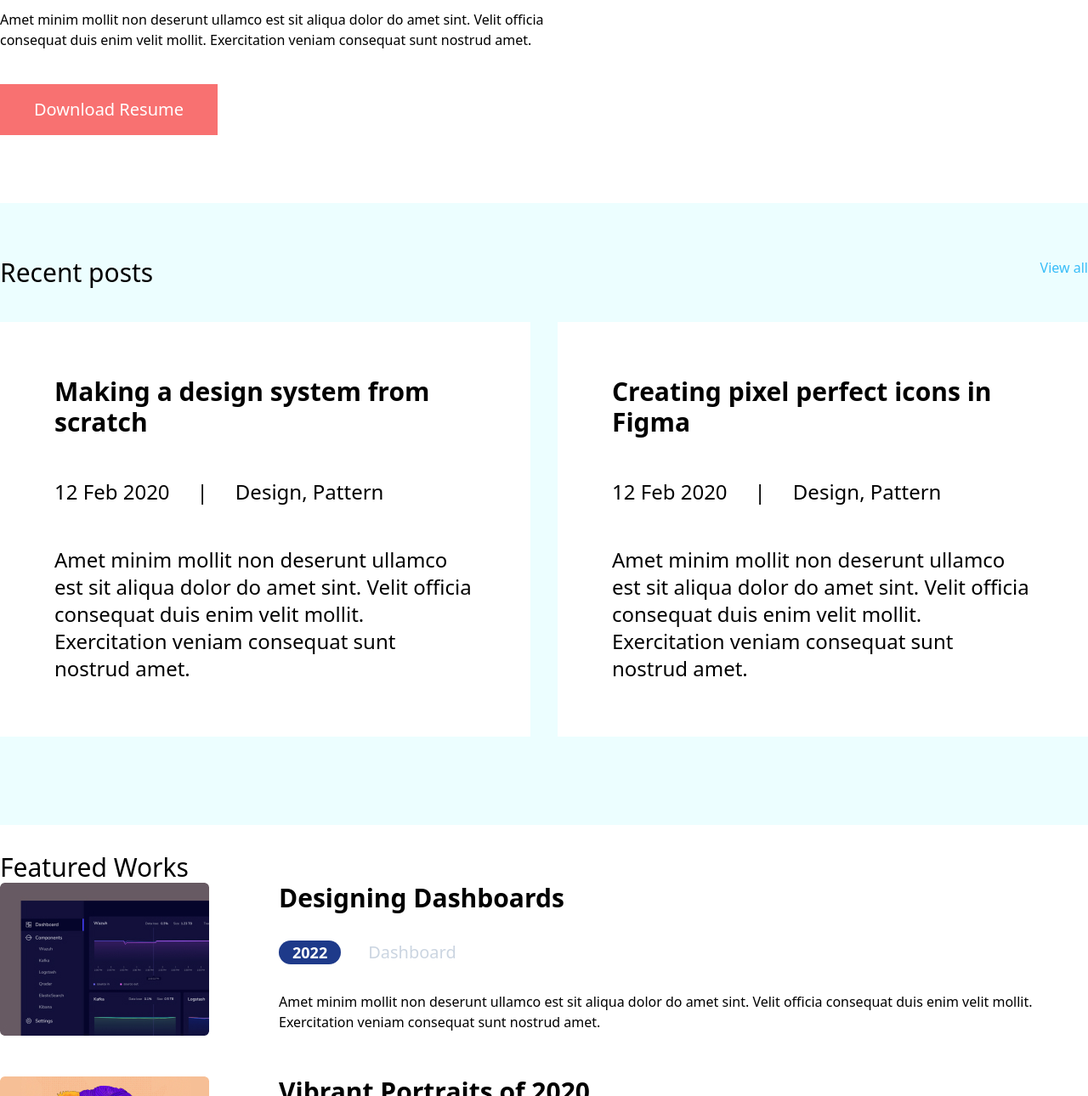
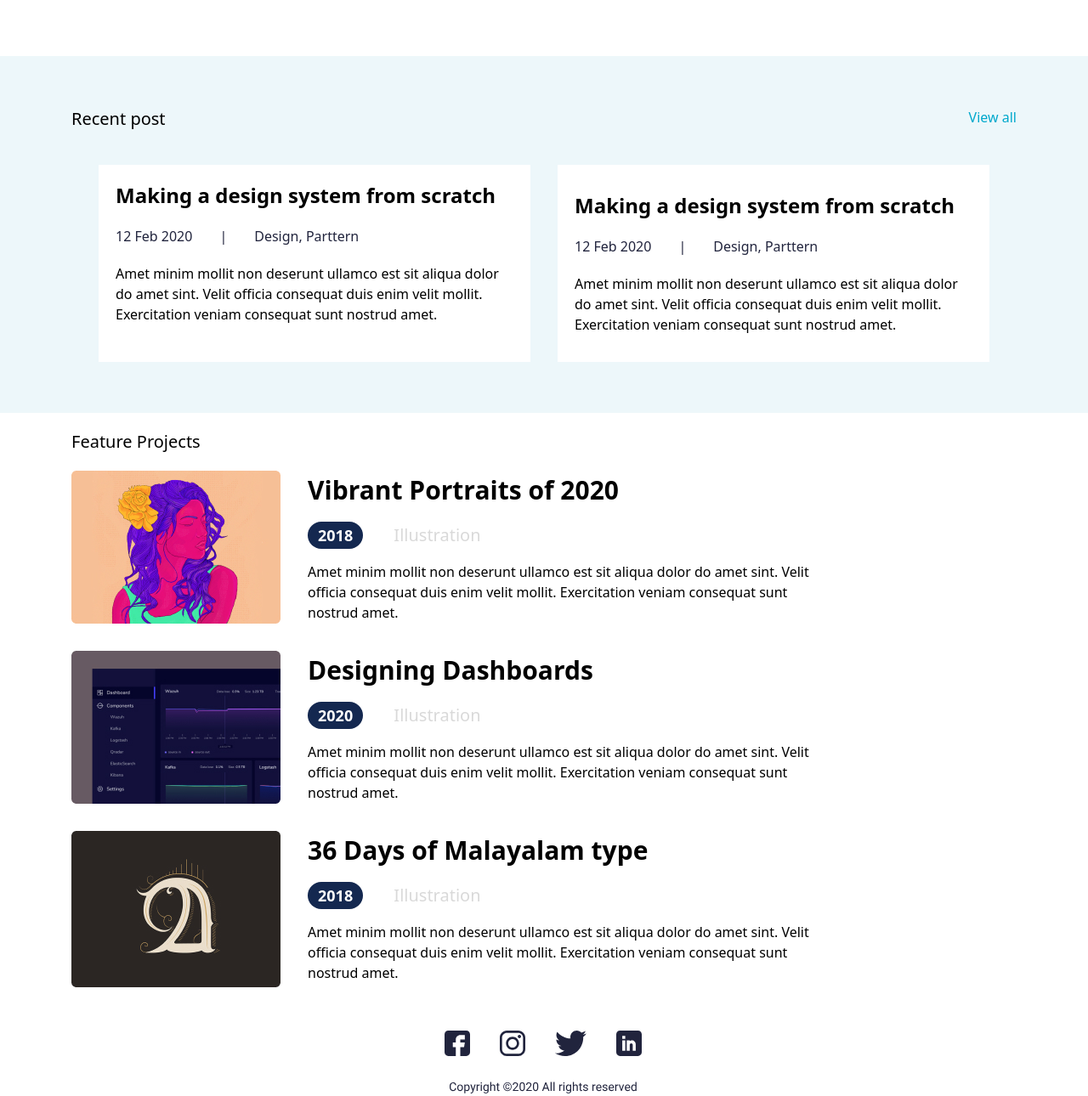
Before and after one commit to TranMinhDuc2003/web2022, a website built with Vite: page index.html in a window 1280 px wide. Shown: the part 533-1823 px from the top of the page at 85% size. Built offline with nearby package versions, Linux system fonts and the light colour scheme.

Commit message:
assgiment

```diff
--- a/index.html
+++ b/index.html
@@ -12,118 +12,126 @@
 <body>
   <header class="max-w-7xl mx-auto my-5">
     <ul class="hidden md:flex justify-end space-x-8">
-      <li class="font-medium text-xl"><a href="">Works</a></li>
-      <li class="font-medium text-xl"><a href="">Blog</a></li>
-      <li class="font-medium text-xl"><a href="">Contact</a></li>
+      <li class="font-medium text-xl"><a href="index.html">Home</a></li>
+      <li class="font-medium text-xl"><a href="Works.html">Works</a></li>
+      <li class="font-medium text-xl"><a href="Blog.html">Blog</a></li>
+      <li class="font-medium text-xl"><a href="Contact.html">Contact</a></li>
     </ul>
-    <button class="inline-block md:hidden">Mobie</button>
+    <button class="inline-block md:hidden mr-auto">Mobie</button>
   </header>
-  <section class="container max-w-7xl mx-auto mt-60">
-    <div class="grid grid-cols-5 gap-80 flex justify-between">
-      <div class="col-span-3">
-        <h1 class="font-bold text-7xl font-sans">Hi, I am John,
-          Creative Technologist</h1>
-        <p class="font-normal text-base my-10 text-base">Amet minim mollit non deserunt ullamco est sit aliqua dolor do
-          amet sint. Velit officia consequat duis enim
-          velit mollit. Exercitation veniam consequat sunt nostrud amet.</p>
-        <button class="font-medium text-xl text-white bg-red-400 px-10 py-4">Download Resume</button>
+  <section class="py-20">
+    <div class="max-w-6xl mx-auto px-5">
+      <div class="grid md:grid-cols-3">
+        <div class="md:col-span-2 order-2 py-10 md:order-1 mx-auto">
+          <h2 class="text-5xl font-bold leading-[60px]">
+            Hi, I am Duc, <br />
+            Creative Technologist
+          </h2>
+          <p class="text-base my-5">
+            Amet minim mollit non deserunt ullamco est sit aliqua dolor do amet sint. Velit officia consequat duis enim
+            velit mollit. Exercitation veniam consequat sunt nostrud amet.
+          </p>
+          <a href="" class="inline-block bg-[#FF6464] text-[#FFFFFF] py-5 px-10">Download Resume</a>
         </div>
-      <div class="col-span-2 ">
-        <img src="img/Ellipse 1.jpg" alt="">
-      </div>
-    </div>
-  </section>
-  <section class="Recent-posts bg-cyan-50">
-    <div class="max-w-7xl mx-auto mt-20 py-16">
-      <div class="flex justify-between">
-        <div>
-          <h2 class="font-normal text-3xl">Recent posts</h2>
-        </div>
-        <div>
-          <a href="" class="text-sky-400">View all</a>
-        </div>
-      </div>
-      <div class="grid grid-cols-2 gap-8 my-10 flex justify-around ">
-        <div class="bg-white p-16">
-          <h2 class="font-bold text-3xl">Making a design system from scratch</h2>
-          <div class="flex space-x-8 my-4 text-2xl py-8">
-            <p>12 Feb 2020</p>
-            <p>|</p>
-            <p>Design, Pattern</p>
-          </div>
-          <p class="mt-4 text-2xl">Amet minim mollit non deserunt ullamco est sit aliqua dolor do amet sint. Velit
-            officia consequat duis enim
-            velit mollit. Exercitation veniam consequat sunt nostrud amet.</p>
-        </div>
-        <div class="bg-white p-16">
-          <h2 class="font-bold text-3xl">Creating pixel perfect icons in Figma</h2>
-          <div class="flex space-x-8 mt-4 text-2xl py-8">
-            <p>12 Feb 2020</p>
-            <p>|</p>
-            <p>Design, Pattern</p>
-          </div>
-          <p class="mt-4 text-2xl">Amet minim mollit non deserunt ullamco est sit aliqua dolor do amet sint. Velit
-            officia consequat duis enim
-            velit mollit. Exercitation veniam consequat sunt nostrud amet.</p>
+        <div class="md:col-span-1 order-1 md:order-2">
+          <img src="img/Ellipse 1.jpg" alt="" class="mx-auto md:ml-auto md:mr-0">
         </div>
       </div>
     </div>
   </section>
-  <section class="Featured-Works py-8">
-    <div class="max-w-7xl mx-auto">
-      <div>
-        <h2 class="font-normal text-3xl">Featured Works</h2>
+  <section class="rexent-post bg-[#EDF7FA] py-10">
+    <div class="max-w-6xl mx-auto px-5">
+      <div class="flex justify-between py-5">
+        <h2 class="text-xl">Recent post</h2>
+        <a href="" class="text-[#00A8CC]">View all</a>
       </div>
-      <div class="grid grid-cols-4 gap-8 flex">
-        <div class="col-span-1">
-          <img src="img/Rectangle 30.jpg" alt="">
+      <div class="grid md:grid-cols-2 gap-8  py-5 px-8">
+        <div class="bg-white p-5">
+          <h3 class="mb-5"><a href="" class="text-2xl font-bold">Making a design system from scratch</a></h3>
+          <div class="flex space-x-8 text-[#21243D] mb-5">
+            <span>12 Feb 2020</span>
+            <span>|</span>
+            <span>Design, Parttern</span>
           </div>
-        <div class="col-span-3">
-          <h2 class="text-3xl font-bold">Designing Dashboards</h2>
-          <div class="flex space-x-8 my-8">
-            <div class="bg-blue-900 px-4 rounded-3xl text-white font-black text-lg">2022</div>
-            <div class="font-normal text-xl text-slate-300">Dashboard</div>
+          <p>
+            Amet minim mollit non deserunt ullamco est sit aliqua dolor do amet sint. Velit officia consequat duis enim
+            velit mollit. Exercitation veniam consequat sunt nostrud amet.
+          </p>
         </div>
-          <p class="font-normal text-base">Amet minim mollit non deserunt ullamco est sit aliqua dolor do amet sint. Velit officia consequat duis enim
-            velit mollit. Exercitation veniam consequat sunt nostrud amet.</p>
+        <div class="bg-white px-5 py-8">
+          <h3 class="mb-5"><a href="" class="text-2xl font-bold">Making a design system from scratch</a></h3>
+          <div class="flex space-x-8 text-[#21243D] mb-5">
+            <span>12 Feb 2020</span>
+            <span>|</span>
+            <span>Design, Parttern</span>
+          </div>
+          <p>
+            Amet minim mollit non deserunt ullamco est sit aliqua dolor do amet sint. Velit officia consequat duis enim
+            velit mollit. Exercitation veniam consequat sunt nostrud amet.
+          </p>
         </div>
       </div>
-      <div class="grid grid-cols-4 gap-8 flex my-12  ">
-        <div class="col-span-1">
-          <img src="img/Rectangle 32.jpg" alt="">
     </div>
-        <div class="col-span-3">
-          <h2 class="text-3xl font-bold">Vibrant Portraits of 2020</h2>
-          <div class="flex space-x-8 my-8">
-            <div class="bg-blue-900 px-4 rounded-3xl text-white font-black text-lg">2022</div>
-            <div class="font-normal text-xl text-slate-300">Illustration</div>
+  </section>
+  <section>
+    <div class="max-w-6xl mx-auto px-5 ">
+      <div class="flex py-5">
+        <h2 class="text-xl">Feature Projects</h2>
       </div>
-          <p class="font-normal text-base">Amet minim mollit non deserunt ullamco est sit aliqua dolor do amet sint. Velit officia consequat duis enim
-            velit mollit. Exercitation veniam consequat sunt nostrud amet.</p>
+      <div class="grid md:grid-cols-[246px,auto] gap-8 ">
+        <div>
+          <img src="img/Rectangle 32.jpg" alt="" class="w-full">
         </div>
+        <div>
+          <h3 class="font-bold text-[30px]">Vibrant Portraits of 2020</h3>
+          <div class="space-x-8 item-center py-4">
+            <span class="font-black text-[18px] text-[#FFFFFF] bg-[#142850] py-1 px-3
+            rounded-full">2018</span>
+            <span class="text-[#D9D9D9] font-normal text-[20px]">Illustration</span>
           </div>
-      <div class="grid grid-cols-4 gap-8 flex">
-        <div class="col-span-1">
-          <img src="img/Rectangle 34.jpg" alt="">
+          <p>Amet minim mollit non deserunt ullamco est sit aliqua dolor do amet sint. Velit <br />officia consequat
+            duis enim velit mollit. Exercitation veniam consequat sunt <br />nostrud amet.</p>
         </div>
-        <div class="col-span-3">
-          <h2 class="text-3xl font-bold">36 Days of Malayalam type</h2>
-          <div class="flex space-x-8 my-8">
-            <div class="bg-blue-900 px-4 rounded-3xl text-white font-black text-lg">2022</div>
-            <div class="font-normal text-xl text-slate-300">Typography</div>
+        <div>
+          <img src="img/Rectangle 30.jpg" alt="" class="w-full">
         </div>
-          <p class="font-normal text-base">Amet minim mollit non deserunt ullamco est sit aliqua dolor do amet sint. Velit officia consequat duis enim
-            velit mollit. Exercitation veniam consequat sunt nostrud amet.</p>
+        <div>
+          <h3 class="font-bold text-[30px]">Designing Dashboards</h3>
+          <div class="space-x-8 item-center py-4">
+            <span class="font-black text-[18px] text-[#FFFFFF] bg-[#142850] py-1 px-3
+            rounded-full">2020</span>
+            <span class="text-[#D9D9D9] font-normal text-[20px]">Illustration</span>
+          </div>
+          <p>Amet minim mollit non deserunt ullamco est sit aliqua dolor do amet sint. Velit <br />officia consequat
+            duis enim velit mollit. Exercitation veniam consequat sunt <br />nostrud amet.</p>
+        </div>
+        <div>
+          <img src="img/Rectangle 34.jpg" alt="" class="w-full">
+        </div>
+        <div>
+          <h3 class="font-bold text-[30px]">36 Days of Malayalam type</h3>
+          <div class="space-x-8 item-center py-4">
+            <span class="font-black text-[18px] text-[#FFFFFF] bg-[#142850] py-1 px-3
+            rounded-full">2018</span>
+            <span class="text-[#D9D9D9] font-normal text-[20px]">Illustration</span>
+          </div>
+          <p>Amet minim mollit non deserunt ullamco est sit aliqua dolor do amet sint. Velit <br />officia consequat
+            duis enim velit mollit. Exercitation veniam consequat sunt <br />nostrud amet.</p>
         </div>
       </div>
     </div>
   </section>
   <footer>
-  <div class="text-center">
+    <div class="max-w-6xl mx-auto">
       <img src="img/Footer.svg" alt="">
     </div>
   </footer>
   <script type="module" src="/main.js"></script>
 </body>
+<!--
+  git add .
+  git commit -m "update"
+  git push
+-->
 
 </html>
```
Also changed, not shown: Blog.html (added, +76 -0 lines), Contact.html (added, +54 -0 lines), Works.html (added, +101 -0 lines), img/Ellipse 1.jpg, img/Ellipse 1.png (added), img/Rectangle 4.jpg (deleted), img/Rectangle 4.svg (added), img/Rectangle 5.jpg (deleted), img/Rectangle 5.svg (added), img/Rectangle 6.jpg (deleted), img/Rectangle 6.svg (added). Lines whose indentation alone changed are shown as unchanged.
